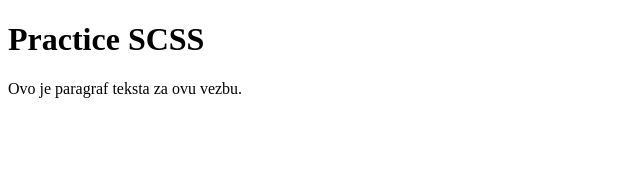
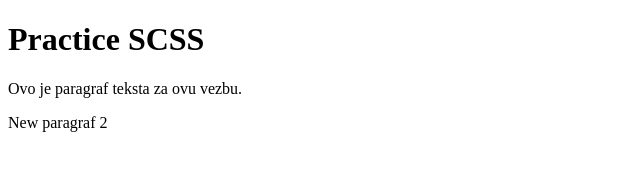
Before and after one commit to vvlladimir/practice-scss-1, a plain HTML site: page index.html in a window 1280 px wide. Shown: the whole page, without its empty margins (0-640 px from the left). Drawn offline with Linux system fonts and the light colour scheme.

Commit message:
second paragraf added

```diff
--- a/index.html
+++ b/index.html
@@ -7,5 +7,6 @@
   <body>
     <h1>Practice SCSS</h1>
     <p>Ovo je paragraf teksta za ovu vezbu.</p>
+    <p>New paragraf 2</p>
   </body>
 </html>
```
